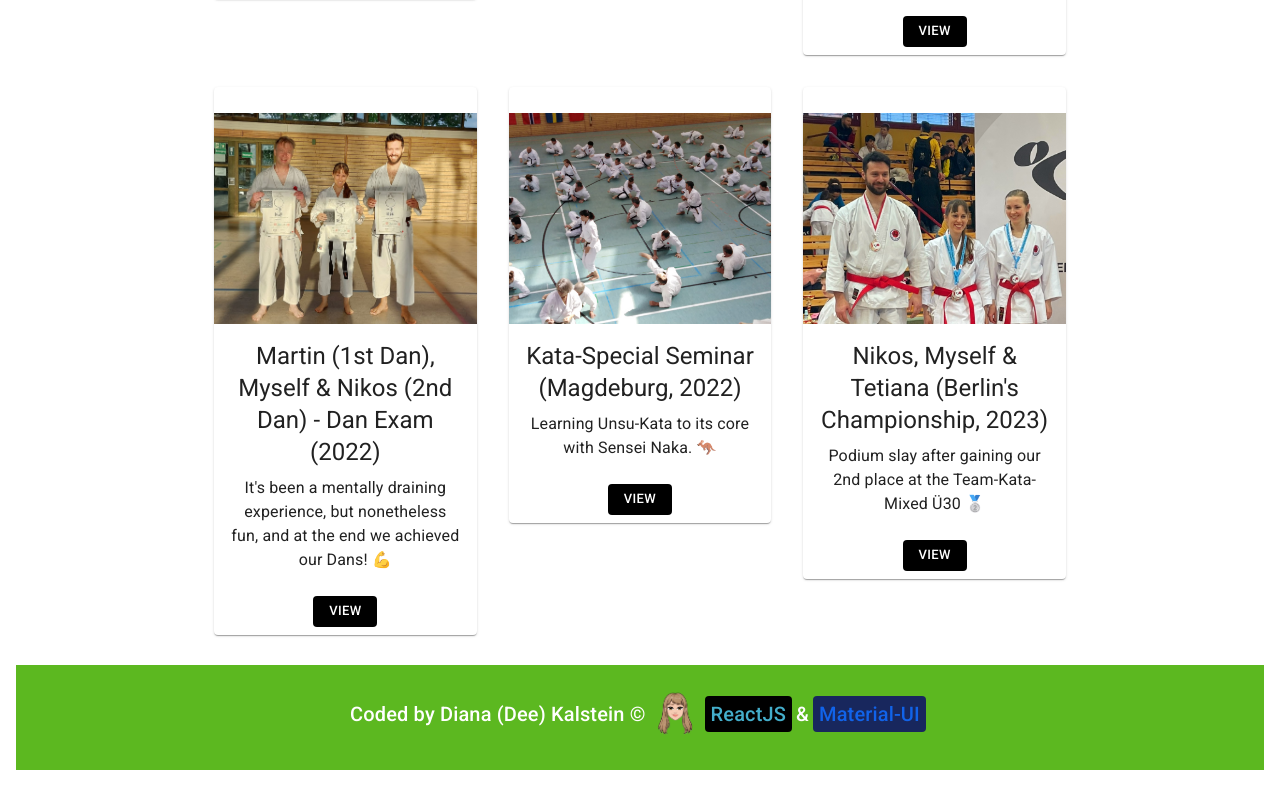
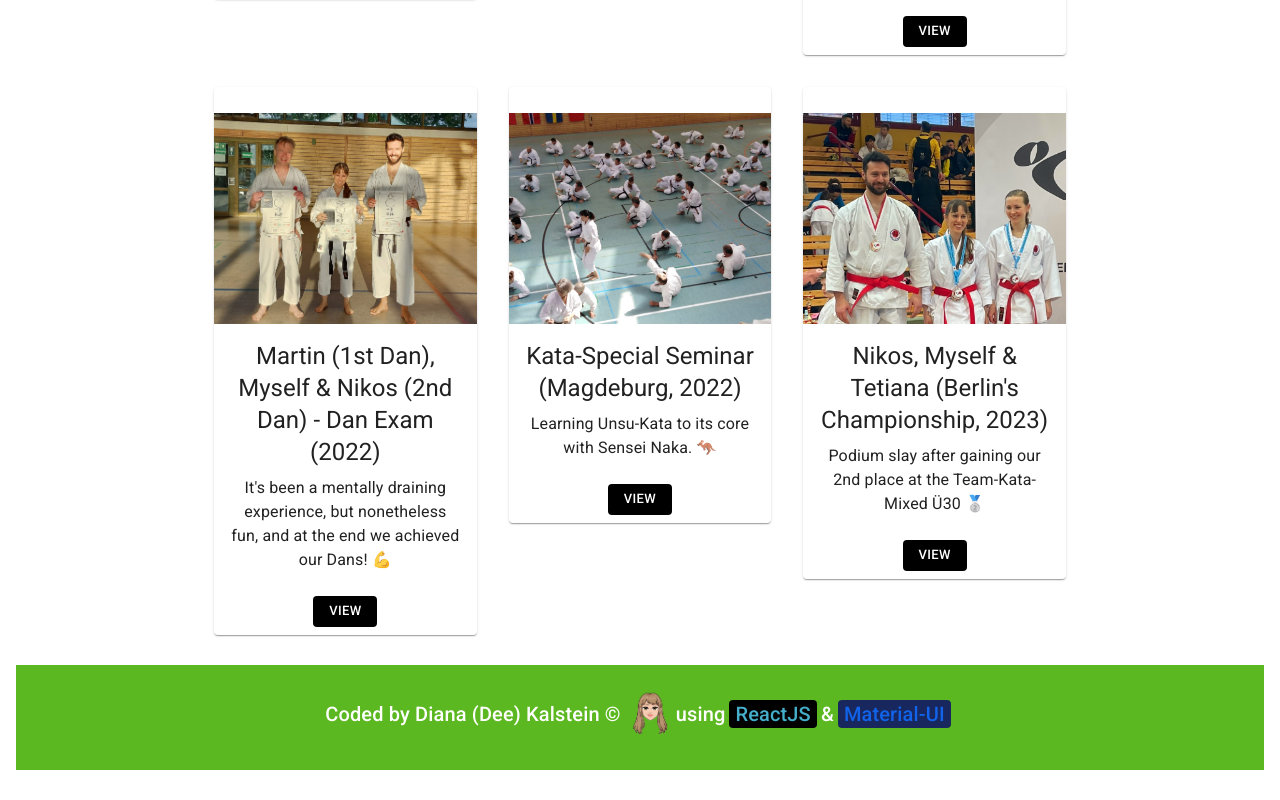
Before and after one commit to Deezledee/karate-photo-album, a React (Create React App) app: page / in a window 1280 px wide. Shown: the part 3827-4627 px from the top of the page. Built offline with nearby package versions, Linux system fonts and the light colour scheme.

Commit message:
Adding to footer

```diff
--- a/src/App.jsx
+++ b/src/App.jsx
@@ -355,6 +355,8 @@ function App() {
             width="50"
             style={{ marginLeft: "5px" }}
           />
+          <div>
+          using
           <span
             style={{
               backgroundColor: "#000000",
@@ -378,6 +380,7 @@ function App() {
           >
             Material-UI
           </span>
+          </div>
         </Typography>
       </footer>
     </>
```
